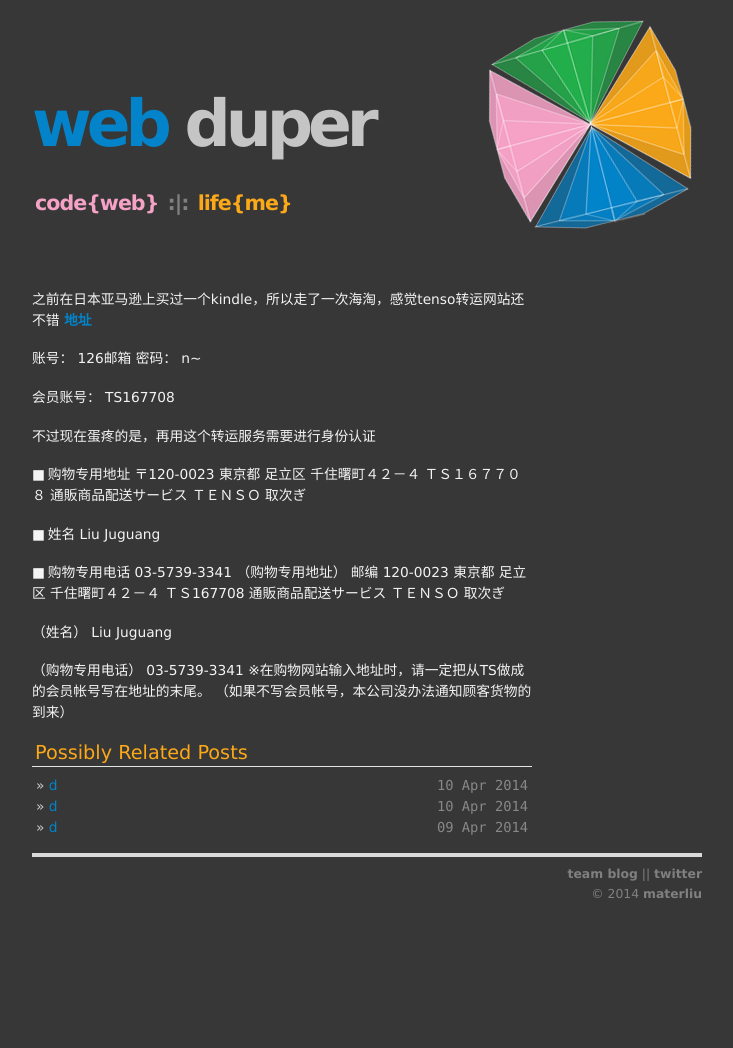
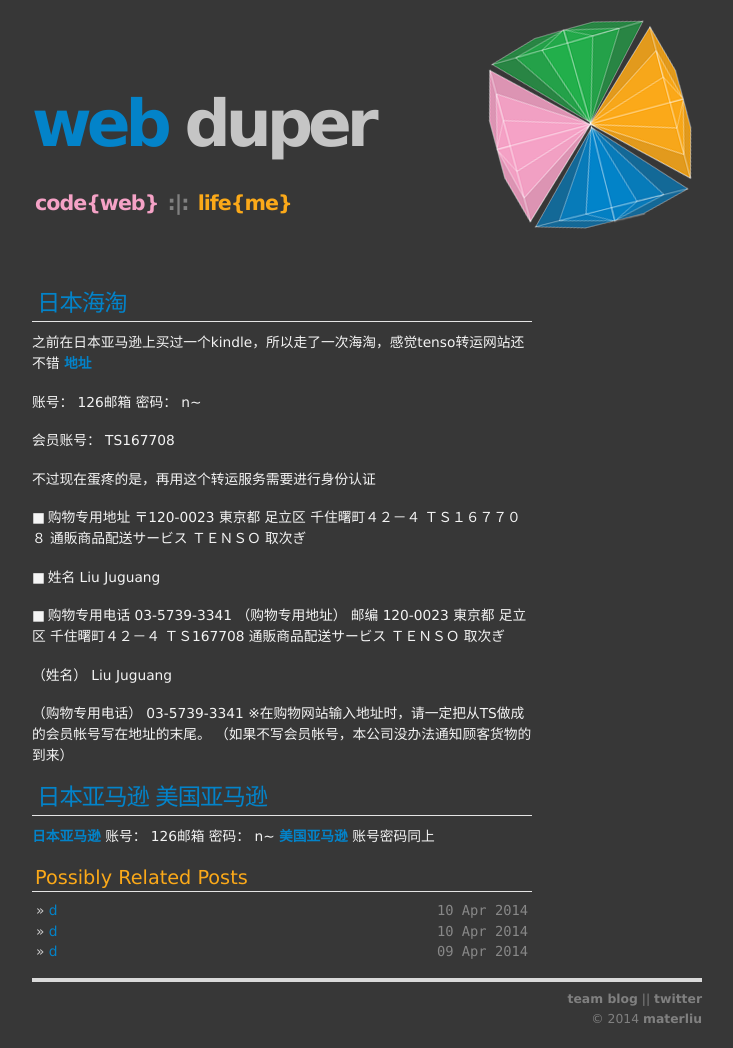
Before and after one commit to materliu/materliu.github.io, a Jekyll site: the page built from all/life/_posts/2014-04-12-日本海淘.md, in a window 1280 px wide. Shown: the whole page, without its empty margins (273-1006 px from the left). Built offline with Jekyll 4.4.1, drawn with Linux system fonts in a browser that asks for light colours; Markdown is read by kramdown in place of the engine named in the settings; before the commit the page ends 923 px from its top, so only the background shows below that.

Commit message:
添加日本亚马逊，美国亚马逊登陆账号密码！

```diff
--- a/all/life/_posts/2014-04-12-日本海淘.md
+++ b/all/life/_posts/2014-04-12-日本海淘.md
@@ -2,6 +2,8 @@
 layout: post
 title: 2014-04-12-日本海淘.md
 ---
+
+## 日本海淘
 
 之前在日本亚马逊上买过一个kindle，所以走了一次海淘，感觉tenso转运网站还不错 [地址](https://www.tenso.com/chs/login/)
 
@@ -33,3 +35,7 @@ Liu Juguang
 03-5739-3341
 ※在购物网站输入地址时，请一定把从TS做成的会员帐号写在地址的末尾。
 （如果不写会员帐号，本公司没办法通知顾客货物的到来）
+
+## 日本亚马逊 美国亚马逊
+[日本亚马逊](https://www.amazon.co.jp) 账号： 126邮箱 密码： n~
+[美国亚马逊](http://www.amazon.com/)  账号密码同上
```
